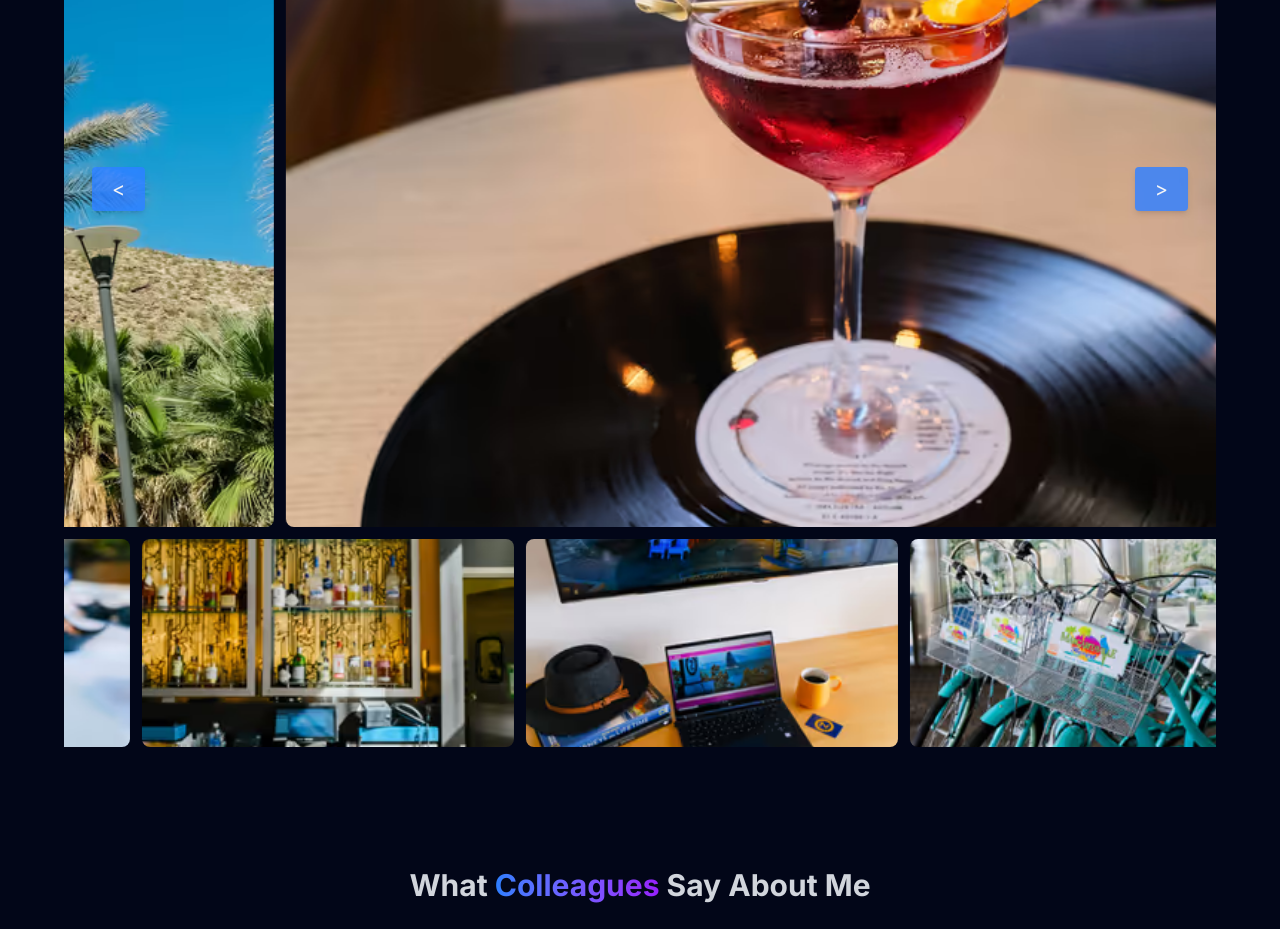
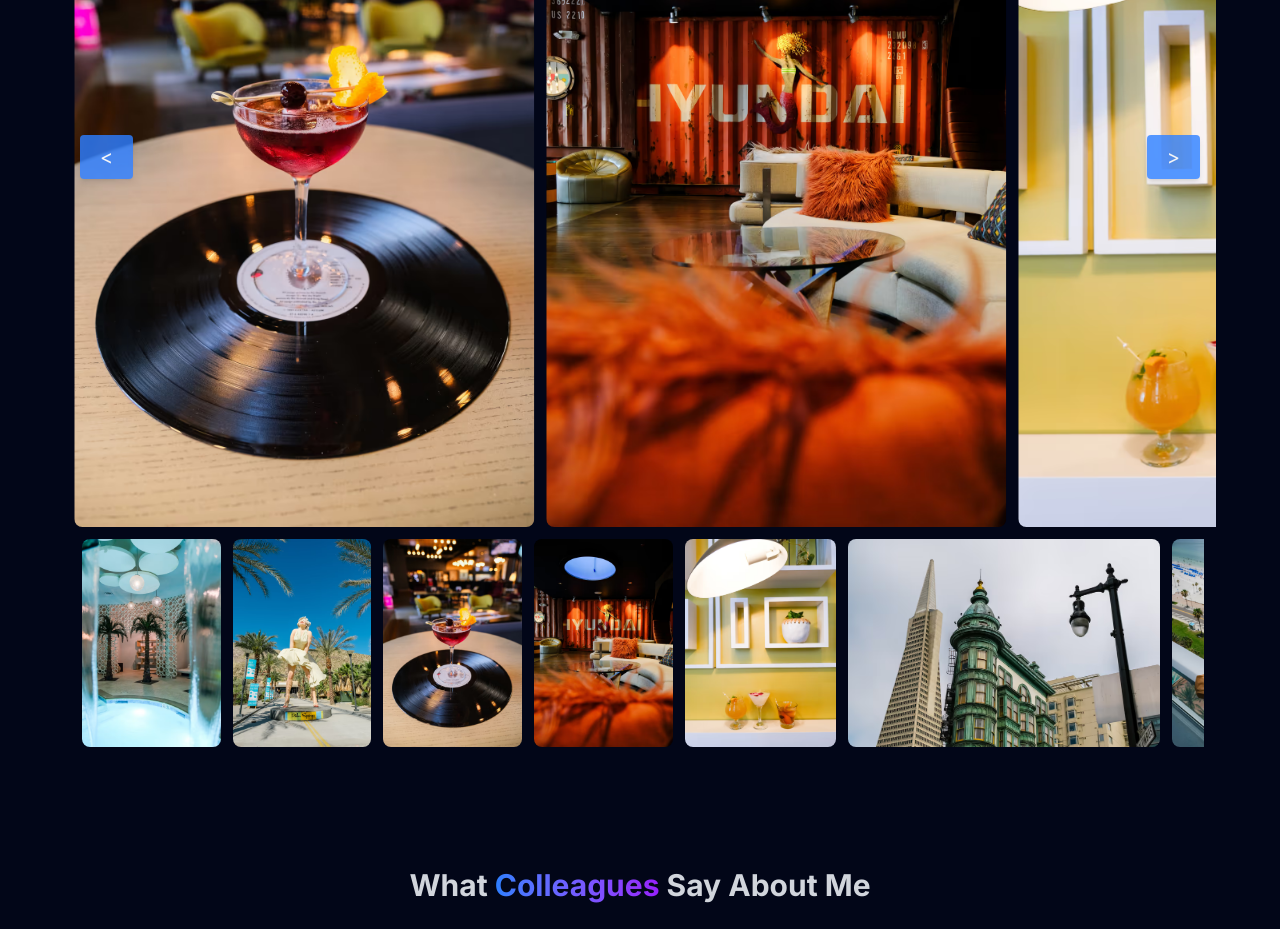
Before and after one commit to rubenaguilardev/sbrt, a React (Vite) app: page / in a window 1280 px wide. Shown: the part 3320-4249 px from the top of the page. Built offline with nearby package versions, Linux system fonts and the light colour scheme.

Commit message:
embla carousel

```diff
--- a/package.json
+++ b/package.json
@@ -19,7 +19,6 @@
     "react": "^19.1.0",
     "react-dom": "^19.1.0",
     "react-icons": "^5.5.0",
-    "react-multi-carousel": "^2.8.6",
     "react-social-media-embed": "^2.5.18",
     "react-swipeable": "^7.0.2",
     "tailwindcss": "^4.1.10",
--- a/src/components/sections/Gallery.jsx
+++ b/src/components/sections/Gallery.jsx
@@ -1,135 +1,117 @@
-import Carousel from "react-multi-carousel"
-import "react-multi-carousel/lib/styles.css"
+import { useState, useEffect } from "react"
+import useEmblaCarousel from "embla-carousel-react"
+import Autoplay from "embla-carousel-autoplay"
+import Lightbox from "yet-another-react-lightbox"
+import "yet-another-react-lightbox/styles.css"
 import { PHOTOS } from "../../constants/gallery"
-import { useState, useEffect } from 'react'
-import Lightbox from 'yet-another-react-lightbox'
-import "yet-another-react-lightbox/styles.css"
 import RevealOnScroll from "../RevealOnScroll"
 
-const responsive = {
-  desktopXl: {breakpoint: {max: 3000, min: 1285}, items: 3},
-  desktop: { breakpoint: { max:1284, min: 801 }, items: 2},
-  tablet:  { breakpoint: { max: 800, min: 464 },  items: 1},
-  mobile:  { breakpoint: { max: 464,  min: 0 },    items:  1},
-}
 
-const bottomSlider = {
-  desktopXl: { breakpoint: { max: 3000, min: 1285 }, items: 5 },
-  desktop: { breakpoint: { max:1284, min: 1025 }, items: 4},
-  tablet:  { breakpoint: { max: 1024, min: 464 },  items: 3 },
-  mobile:  { breakpoint: { max: 464,  min: 0 },    items: 2 },
-}
-
-const CustomLeftArrow = ({ onClick }) => {
+const ArrowButton = ({ direction, onClick }) => {
+  const isLeft = direction === "left"
   return (
     <button
       onClick={onClick}
-      className="absolute left-7 top-1/2 transform bg-blue-500/80 text-gray-100 py-2 px-5 rounded text-xl transition realtive hover:bg-blue-500/70 overflow-hidden hover:-translate-y-0.5 hover:shadow-[0_0_15px_rgba(59, 130, 246, 0.4)] cursor-pointer shadow-md z-10"
+      className={`hidden md:block absolute ${isLeft ? "left-5" : "right-5"} top-1/2 transform
+        bg-blue-500/80 text-gray-100 py-2 px-5 rounded text-xl transition hover:bg-blue-500/70
+        hover:-translate-y-0.5 hover:shadow-[0_0_15px_rgba(59,130,246,0.4)] cursor-pointer shadow-md z-10`}
     >
-      &#60;
-    </button>
-  )
-}
-
-const CustomRightArrow = ({ onClick }) => {
-  return (
-    <button
-      onClick={onClick}
-      className="absolute right-7 top-1/2 transform bg-blue-500/80 text-gray-100 py-2 px-5 rounded text-xl transition realtive hover:bg-blue-500/70 overflow-hidden hover:-translate-y-0.5 hover:shadow-[0_0_15px_rgba(59, 130, 246, 0.4)] cursor-pointer shadow-md z-10"
-    >
-      &#62;
+      {isLeft ? "<" : ">"}
     </button>
   )
 }
 
 const Gallery = () => {
 
+  const [emblaMainRef, emblaMainApi] = useEmblaCarousel(
+    { loop: true, align: "start" },
+    [Autoplay({ delay: 3000, stopOnInteraction: false })]
+
+  )
+
+  const [emblaThumbsRef, emblaThumbsApi] = useEmblaCarousel({
+    loop: false,
+    containScroll: "keepSnaps",
+    dragFree: true
+  })
+
   const [open, setOpen] = useState(false)
   const [photoIndex, setPhotoIndex] = useState(0)
   const [isMobile, setIsMobile] = useState(false)
 
-    const openLightbox = index => {
+  useEffect(() => {
+    const handleResize = () => setIsMobile(window.innerWidth < 768)
+    handleResize()
+    window.addEventListener("resize", handleResize)
+    return () => window.removeEventListener("resize", handleResize)
+  }, [])
+
+  const openLightbox = (index) => {
     setPhotoIndex(index)
     setOpen(true)
   }
 
-    useEffect(() => {
-      const handleResize = () => setIsMobile(window.innerWidth < 768)
-      handleResize()
-      window.addEventListener('resize', handleResize)
-      return () => window.removeEventListener('resize', handleResize)
-    }, [])
+  const scrollTo = (index) => {
+    if (!emblaMainApi || !emblaThumbsApi) return
+    emblaMainApi.scrollTo(index)
+  }
 
   return (
     <RevealOnScroll>
       <section id="gallery" className="flex flex-col justify-center items-center mb-30">
-            <div className="w-full md:max-w-[44rem] lg:max-w-[58rem] max-w-6xl xl:max-w-[72.5rem] px-3 md:px-1 mb-3">
+        <div className="relative w-full md:max-w-[44rem] lg:max-w-[58rem] max-w-6xl xl:max-w-[72.5rem] px-2 md:px-1 mb-3">
           <h2 className="text-3xl text-center font-bold mb-5 md:mb-7 text-gray-300">My <span className="bg-gradient-to-r from-blue-500 to-purple-600 bg-clip-text text-transparent">Photography </span></h2>
-                <Carousel
-                responsive={responsive}
-                infinite
-                autoPlay={true}
-                autoPlaySpeed={3000}
-                customTransition="all 1s ease-in-out"
-                transitionDuration={1000}
-                containerClass="carousel-container"
-                removeArrowOnDeviceType={["mobile"]}
-                customLeftArrow={<CustomLeftArrow />}
-                customRightArrow={<CustomRightArrow />}
-                itemClass="px-[6px]"
-                >
+          <div className="embla" ref={emblaMainRef}>
+            <div className="embla__container">
               {PHOTOS.map((item, index) => (
                 <div
+                  className="embla__slide px-[6px] cursor-zoom-in"
                   key={item.id}
                   onClick={() => openLightbox(index)}
-                        className="cursor-zoom-in">
+                >
                   <img
-                        key={item.id}
                     loading="lazy"
-                        src={item.sm}
-
-                        alt={''}
-                        className="w-full h-110 sm:h-120 md:h-140 lg:h-160 xl:h-180 object-cover rounded-lg"
+                    src={item.img}
+                    alt=""
+                    className="w-115 h-110 sm:h-120 md:h-140 lg:h-160 xl:h-180 object-cover rounded-lg"
                   />
                 </div>
               ))}
-                </Carousel>
+            </div>
+          </div>
+
+          <ArrowButton direction="left" onClick={() => emblaMainApi?.scrollPrev()} />
+          <ArrowButton direction="right" onClick={() => emblaMainApi?.scrollNext()} />
+
           {open && (
             <Lightbox
               open={open}
               close={() => setOpen(false)}
               index={photoIndex}
-                    slides={PHOTOS.map(p => ({ src: isMobile ? p.sm : p.img }))}
+              slides={PHOTOS.map((p) => ({ src: isMobile ? p.sm : p.img }))}
             />
           )}
         </div>
-            <div className="w-full md:max-w-[44rem] lg:max-w-[58rem] max-w-6xl xl:max-w-[72.5rem] px-3 md:px-1">
-                <Carousel
-                responsive={bottomSlider}
-                infinite
-                autoPlay={true}
-                autoPlaySpeed={3000}
-                transitionDuration={1000}
-                customTransition="all 1s ease-in-out"
-                containerClass="carousel-container"
-                removeArrowOnDeviceType={["tablet", "mobile", "desktop"]}
-                customLeftArrow={<CustomLeftArrow />}
-                customRightArrow={<CustomRightArrow />}
-                itemClass="px-[6px]"
+
+        <div className="w-full md:max-w-[44rem] lg:max-w-[58rem] max-w-6xl xl:max-w-[72.5rem] px-4 md:2">
+          <div className="embla" ref={emblaThumbsRef}>
+            <div className="embla__container">
+              {PHOTOS.map((item, index) => (
+                <div
+                  key={item.id}
+                  className="embla__slide px-[6px] overflow-hidden cursor-pointer"
+                  onClick={() => scrollTo(index)}
                 >
-                {PHOTOS.map(item => (
-                    <div className="overflow-hidden" key={item.id}>
                   <img
-                        key={item.id}
                     loading="lazy"
-                        src={item.randomSM}
-
-                        alt=''
+                    src={item.sm}
+                    alt="index"
                     className="w-full h-52 object-cover rounded-lg transition-all duration-300 ease-in hover:scale-125"
                   />
                 </div>
               ))}
-                </Carousel>
+            </div>
+          </div>
         </div>
       </section>
     </RevealOnScroll>
--- a/src/index.css
+++ b/src/index.css
@@ -96,3 +96,16 @@ body {
     box-shadow: none !important;
   }
 }
+
+
+.embla {
+  overflow: hidden;
+}
+
+.embla__container {
+  display: flex;
+}
+
+.embla__slide {
+  flex: 0 0 auto;
+}
```
Also changed, not shown: 1 other file (tests, documents, lock files or other folders). Lines whose indentation alone changed are shown as unchanged.
